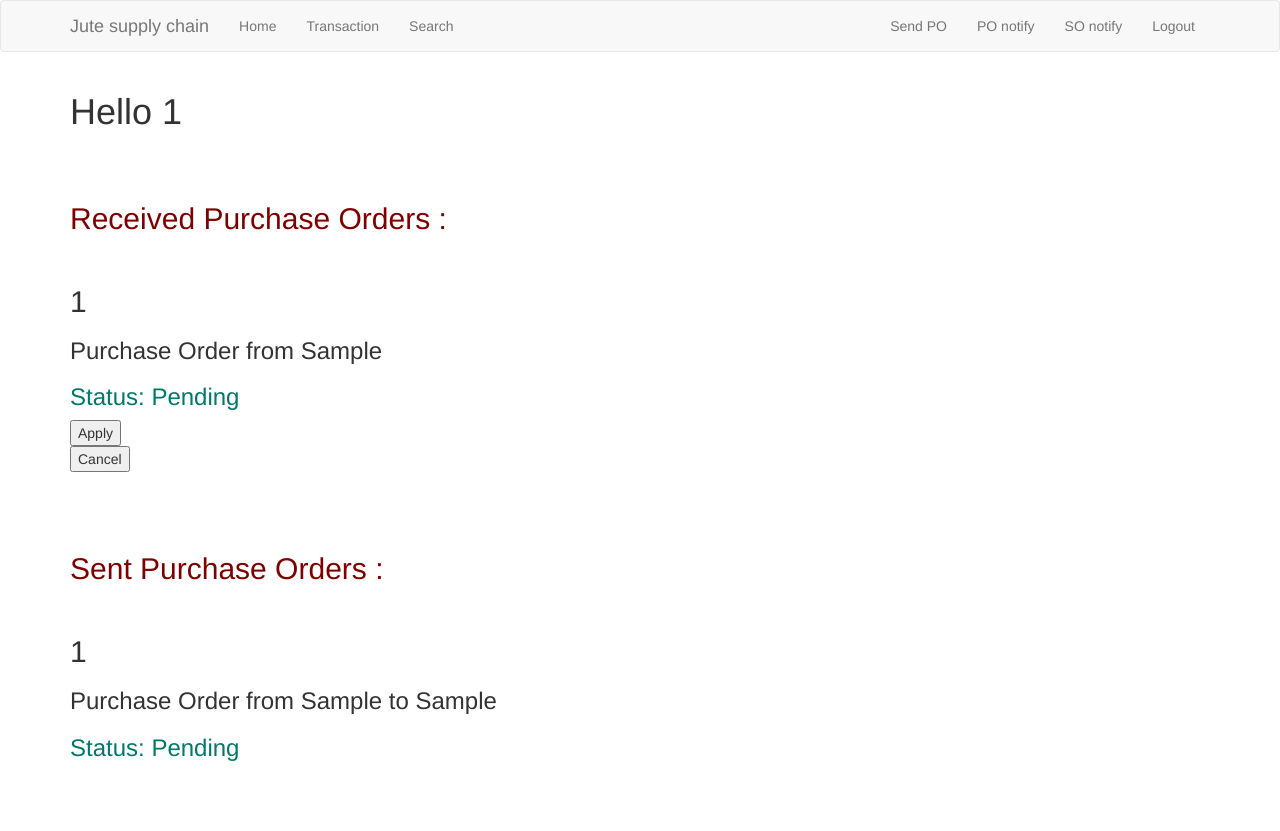
After one commit to swapnilghule112/IITB-esummit20, a Flask app: page /po_notify in a window 1280 px wide. The commit adds this page. Run offline with Flask 2, Linux system fonts and the light colour scheme; a user stored in the database is signed in; a database or web service that is not in the repository returns one stand-in record (values such as "Sample title"); some libraries are stand-ins or nearby versions.

Commit message:
transaction update

```diff
--- a/app/__init__.py
+++ b/app/__init__.py
@@ -7,12 +7,16 @@ from logging.handlers import RotatingFileHandler
 import os
 import logging
 from logging.handlers import SMTPHandler
+from pymongo import MongoClient
+
 
 app = Flask(__name__)
 app.config.from_object(Config)
 login = LoginManager(app)
 login.login_view = 'login'
 mongo = PyMongo(app)
+client = MongoClient("mongodb+srv://Houdini:Houdini@clustermain-0hrue.mongodb.net/Houdini?retryWrites=true&w=majority")
+db = client.get_database('trans')
 bootstrap = Bootstrap(app)
 
 from app import routes,models,errors
@@ -28,7 +32,7 @@ if not app.debug:
         mail_handler = SMTPHandler(
             mailhost=(app.config['MAIL_SERVER'], app.config['MAIL_PORT']),
             fromaddr='no-reply@' + app.config['MAIL_SERVER'],
-            toaddrs=app.config['ADMINS'], subject='Microblog Failure',
+            toaddrs=app.config['ADMINS'], subject='Supply Chain Failure',
             credentials=auth, secure=secure)
         mail_handler.setLevel(logging.ERROR)
         app.logger.addHandler(mail_handler)
--- a/app/routes.py
+++ b/app/routes.py
@@ -1,8 +1,8 @@
 from flask import render_template, flash, redirect, url_for, request, session,jsonify
 from flask_login import login_user, logout_user, current_user, login_required
 from werkzeug.urls import url_parse
-from app.forms import LoginForm, RegistrationForm, ManufacturerForm, BrokerForm, SearchForm
-from app import app, mongo
+from app.forms import LoginForm, RegistrationForm, ManufacturerForm, BrokerForm, SearchForm,Purchase_O , Sales_O, EndTrans
+from app import app, mongo,db
 from werkzeug.security import generate_password_hash, check_password_hash
 from datetime import datetime
 from app.models import User
@@ -10,6 +10,7 @@ from bigchaindb_driver import BigchainDB
 from bigchaindb_driver.crypto import generate_keypair
 from datetime import datetime
 from werkzeug.http import HTTP_STATUS_CODES
+from bson.objectid import ObjectId
 import sys
 import json
 
@@ -201,7 +202,7 @@ def login():
     role_ = ""
     form = LoginForm()
     if form.validate_on_submit():
-        users = mongo.db.users
+        users = db.users
         login_u = users.find_one({'username':form.username.data})
         if login_u is None or not (check_password_hash(login_u['password_hash'],form.password.data)):
             flash('Invalid username or password')
@@ -233,7 +234,7 @@ def logout():
 def register():
     form = RegistrationForm()
     if form.validate_on_submit():
-        users = mongo.db.users
+        users = db.users
         existing_user = users.find_one({'username': form.username.data})
 
         if existing_user:
@@ -312,6 +313,121 @@ def search():
     return render_template('search.html', form = form,role=role)
 
 
+
+@app.route('/purchase_order' , methods = ['GET', 'POST'])
+@login_required
+def purchase_order():
+    usern = session['username']
+    form = Purchase_O()
+    if form.validate_on_submit():
+        po = db.po
+        po_rx = form.po_rx.data
+        _id = po.insert({ 'po_sx': usern , 'po_rx': form.po_rx.data ,'quantity': form.quantity.data,'amount': form.amount.data , 'TC': form.TC.data, 'Status': 'Pending', 'assets': []})
+        id = str(_id)
+        flash('Purchase Order sent to '+ po_rx + ' with PO_ID: ' + id )
+        return redirect(url_for('index'))
+    return render_template('purc_ord.html', title='Purchase Order',form=form, usern=usern)
+
+@app.route('/po_notify' , methods = ['GET', 'POST'])
+@login_required
+def po_notify():
+    usern = session['username']
+    pos_r = list(db.po.find({"po_rx": usern}))
+    pos_s = list(db.po.find({"po_sx": usern}))
+    return render_template('po_notify.html', title='Notification',pos_r=pos_r, pos_s =pos_s, usern=usern)
+
+@app.route('/so_notify' , methods = ['GET', 'POST'])
+@login_required
+def so_notify():
+    usern = session['username']
+    sos_r = list(db.so.find({"so_rx": usern}))
+    sos_s = list(db.so.find({"so_sx": usern}))
+    return render_template('so_notify.html', title='Sales Notification',sos_r=sos_r , sos_s = sos_s, usern=usern)
+
+
+@app.route('/sales' , methods = ['GET', 'POST'])
+@login_required
+def sales():
+    if request.method == "POST":
+        req = request.form
+        id = req.get("po_id")
+        return redirect(url_for('sales_order', po_id = id))
+    return render_template('base.html')
+
+@app.route('/end' , methods = ['GET', 'POST'])
+@login_required
+def end():
+    if request.method == "POST":
+        req = request.form
+        id = req.get("so_id")
+
+        return redirect(url_for('ends', so_id = id))
+    return render_template('index.html')
+
+
+@app.route('/cancel_so' , methods = ['GET', 'POST'])
+@login_required
+def cancel_so():
+    if request.method == "POST":
+        req = request.form
+        id = req.get("so_id")
+        db.so.update({'_id': ObjectId(id)}, {'$set':{'Status':'Cancelled'}})
+        doc = db.so.find_one({'_id': ObjectId(id) })
+        po_id = doc['po_id']
+        db.po.update({'po_id': ObjectId(id)}, {'$set':{'Status':'Cancelled SO'}})
+        flash('Sales order cancelled '+ id)
+    return render_template('index.html')
+
+
+@app.route('/cancel_po' , methods = ['GET', 'POST'])
+@login_required
+def cancel_po():
+    if request.method == "POST":
+        req = request.form
+        id = req.get("po_id")
+        db.po.update({'_id': ObjectId(id)}, {'$set':{'Status':'Cancelled'}})
+        flash('Purchased order cancelled '+ id)
+    return render_template('index.html')
+
+
+@app.route('/sales_order' , methods = ['GET', 'POST'])
+@login_required
+def sales_order():
+    po_id = request.args.get('po_id', None)
+    doc = db.po.find_one({'_id': ObjectId(po_id)})
+    usern = session['username']
+    form = Sales_O()
+    if form.validate_on_submit():
+        so_rx= form.so_rx.data
+        _id = db.so.insert({'po_id': po_id, 'so_sx': usern , 'so_rx': form.so_rx.data , 'org': form.org.data,'loc_ship': form.loc_ship.data , 'quant': form.quant.data, 'amount':form.amount.data , 'TC': form.TC.data, 'Status': 'Pending'})
+        id = str(_id)
+        db.po.update({'_id': ObjectId(po_id)}, {'$set':{'Status':'Accepted'}})
+        flash('Sales Order placed to '+ so_rx + ' with SO_ID '+ id)
+        return redirect(url_for('index'))
+    return render_template('sales_ord.html', title = 'Sales order FORM', form =form, po_id = po_id, usern = usern)
+
+
+@app.route('/ends' , methods = ['GET', 'POST'])
+@login_required
+def ends():
+    so_id = request.args.get('so_id', None)
+    doc = db.so.find_one({'_id': ObjectId(so_id)})
+    usern = session['username']
+    po_id = doc['po_id']
+    db.po.update({'_id': ObjectId(po_id)}, {'$set':{'Status':'Completed'}})
+    db.so.update({'_id': ObjectId(so_id)}, {'$set':{'Status':'Completed'}})
+    flash('Transaction completed with PO_ID: '+ po_id+ ' and SO_ID: '+ so_id)
+    return redirect(url_for('so_notify'))
+
+
+
+
+
+
+
+
+
+
 # API routes starts from here
 
 @app.route('/api/services/v1/getUserDetails', methods = ['POST'])
@@ -358,23 +474,30 @@ def get_user_details_api():
 
 @app.route('/api/services/v1/createAsset',methods = ['POST'])
 def create_asset_api():
+    app.logger.info("Inside create asset api")
     data = request.data
     data = json.loads(data)
+    app.logger.info(data)
     if 'serial_no' not in data['Data'] or 'number_of_assets' not in data['Data'] or 'cost' not in data['Data'] or 'username' not in data['Data'] or 'private_key' not in data['Data']:
+    #if False:
         return bad_request('One or more missing fields')
 
     response = createasset(data['Data']['username'],data['Data']['serial_no'], data['Data']['cost'],data['Data']['private_key'])
+    app.logger.info("createasset response")
+    app.logger.info(response)
     if response is None:
         return bad_request('Failed')
 
-    response = (response)
+    response["ReturnMsg"] = "Success"
+    response = jsonify(response)
     response.status_code = 200
     return response
-
 @app.route('/api/services/v1/transferAsset',methods = ['POST'])
 def transfer_asset_api():
     data = request.data
     data = json.loads(data)
+    app.logger.info("Request packet")
+    app.logger.info(data)
     if 'serial_no' not in data['Data'] or 'number_of_assets' not in data['Data'] or 'public_key' not in data['Data'] or 'private_key' not in data['Data']:
         return bad_request('One or more missing fields')
 
@@ -394,6 +517,7 @@ def search_api():
     try:
         data = request.data
         data = json.loads(data)
+        app.logger.info(data)
         serial_no = data["Data"]["serial_no"]
         response = search_asset(serial_no)
         response = jsonify(response)
--- a/app/templates/base.html
+++ b/app/templates/base.html
@@ -30,7 +30,10 @@
                 <ul class="nav navbar-nav navbar-right">
                     {% if current_user.is_anonymous %}
                     <li><a href="{{ url_for('login') }}">Login</a></li>
-                    {% else %}
+		    {% else %}
+		    <li><a href="{{ url_for('purchase_order') }}">Send PO</a></li>
+                    <li><a href="{{ url_for('po_notify') }}">PO notify</a></li>
+                    <li><a href="{{ url_for('so_notify') }}">SO notify</a></li>
                     <li><a href="{{ url_for('logout') }}">Logout</a></li>
                     {% endif %}
                 </ul>
--- a/app/templates/index.html
+++ b/app/templates/index.html
@@ -11,5 +11,5 @@
     <br><br><br><br><br><br>
     <center> <h2>E-governance, Smart Jute</h2></center>
     <br><br>
-    <img src="static/flow.jpg" align="left" height="600 px">
+    <img src="static/flow.jpg" style="max-width: 100%;height: auto;">
 {% endblock %}
--- /dev/null
+++ b/app/templates/po_notify.html
@@ -0,0 +1,47 @@
+{% extends "base.html" %}
+{% import 'bootstrap/wtf.html' as wtf %}
+
+
+{% block app_content %}
+<h1 id="user" value="{{ usern }}"> Hello {{ usern }}</h1>
+    <br><br>
+    <h2 style="color:maroon;">Received Purchase Orders :</h2>
+    <br>
+    {% for po in pos_r %}
+    <h2>{{po._id}}</h2>
+    <h3>Purchase Order from {{ po.po_sx }}</h3>
+    <h3 style="color:#00796b;">Status: {{po.Status}}</h3>
+    {% if po.Status == 'Pending' %}
+        <form action="/sales" method="POST">
+        <button class="button" name="po_id" value="{{ po._id }}">Apply</button>
+        </form>
+        <form action="/cancel_po" onsubmit = "return myFunction(this);" method="POST">
+            <button type="submit" id="myBtn" name="po_id" value="{{ po._id }}">Cancel</button>
+        </form>
+    {% endif %}
+    <br><br><br>
+    {% endfor %}
+    <h2 style="color:maroon;">Sent Purchase Orders :</h2>
+    <br>
+    {% for po in pos_s %}
+    <h2>{{po._id}}</h2>
+    <h3>Purchase Order from {{ po.po_sx }} to {{ po.po_rx }}</h3>
+    <h3 style="color:#00796b;">Status: {{po.Status}}</h3>
+    <br><br><br>
+    {% endfor %}
+    <script type="text/javascript">
+        function myFunction(form) {
+        var id = prompt("Enter your username");
+        if("{{ usern }}"!= id)
+        {
+            alert('Username mismatch...try');
+            return false;
+
+        }
+        alert('Click OK to cancel');
+        return true;
+
+}
+
+    </script>
+{% endblock %}
--- a/config.py
+++ b/config.py
@@ -9,4 +9,4 @@ class Config(object):
     MAIL_USE_TLS = os.environ.get('MAIL_USE_TLS') is not None
     MAIL_USERNAME = os.environ.get('MAIL_USERNAME')
     MAIL_PASSWORD = os.environ.get('MAIL_PASSWORD')
-    ADMINS = ['swapnilghule2015@gmail.com']
+    ADMINS = ['swapnilghule2015@gmail.com','gothanepreyash@gmail.com','kunduosara@gmail.com']
```
Also changed, not shown: app/forms.py (+20 -0 lines), app/templates/end.html (added, +13 -0 lines), app/templates/purc_ord.html (added, +13 -0 lines), app/templates/sales_ord.html (added, +14 -0 lines), app/templates/so_notify.html (added, +49 -0 lines).
